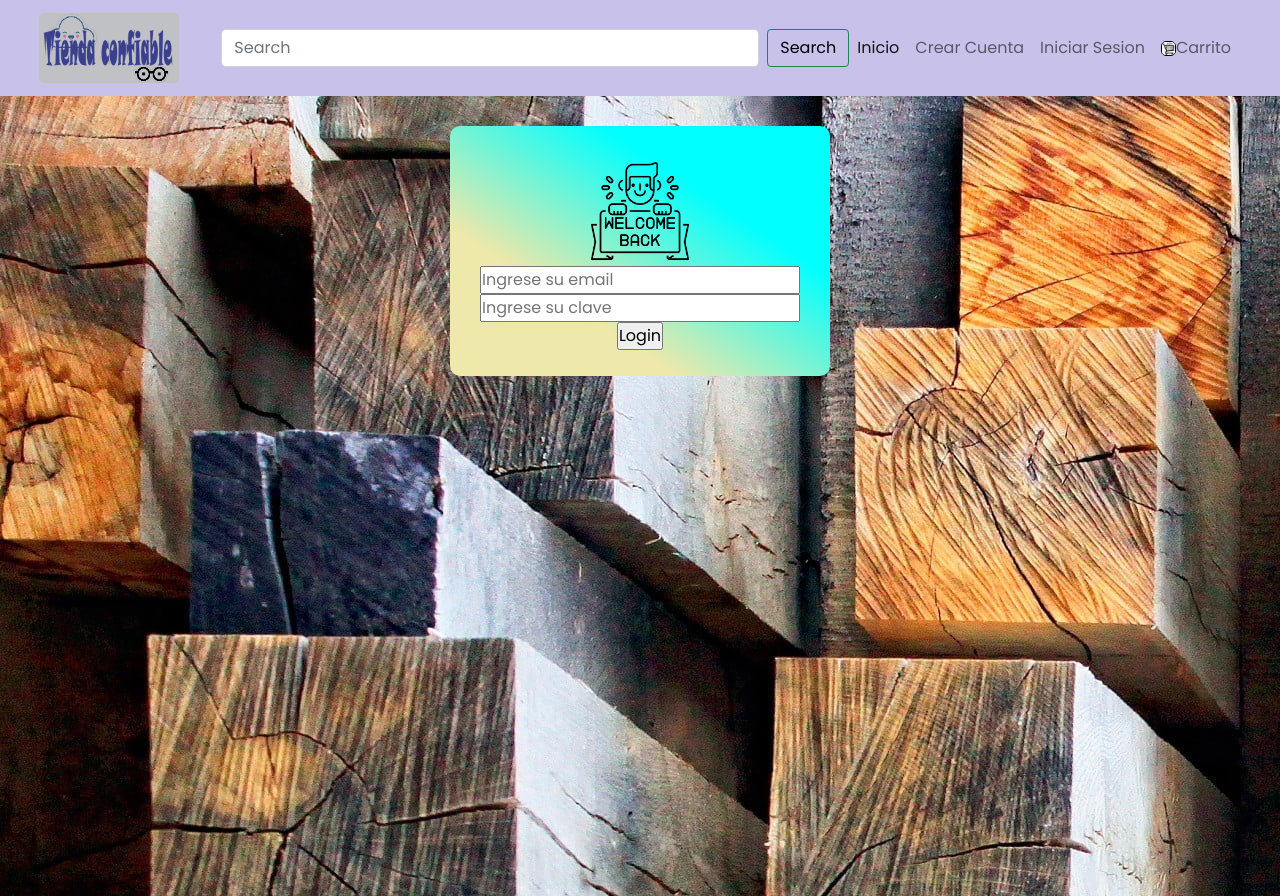
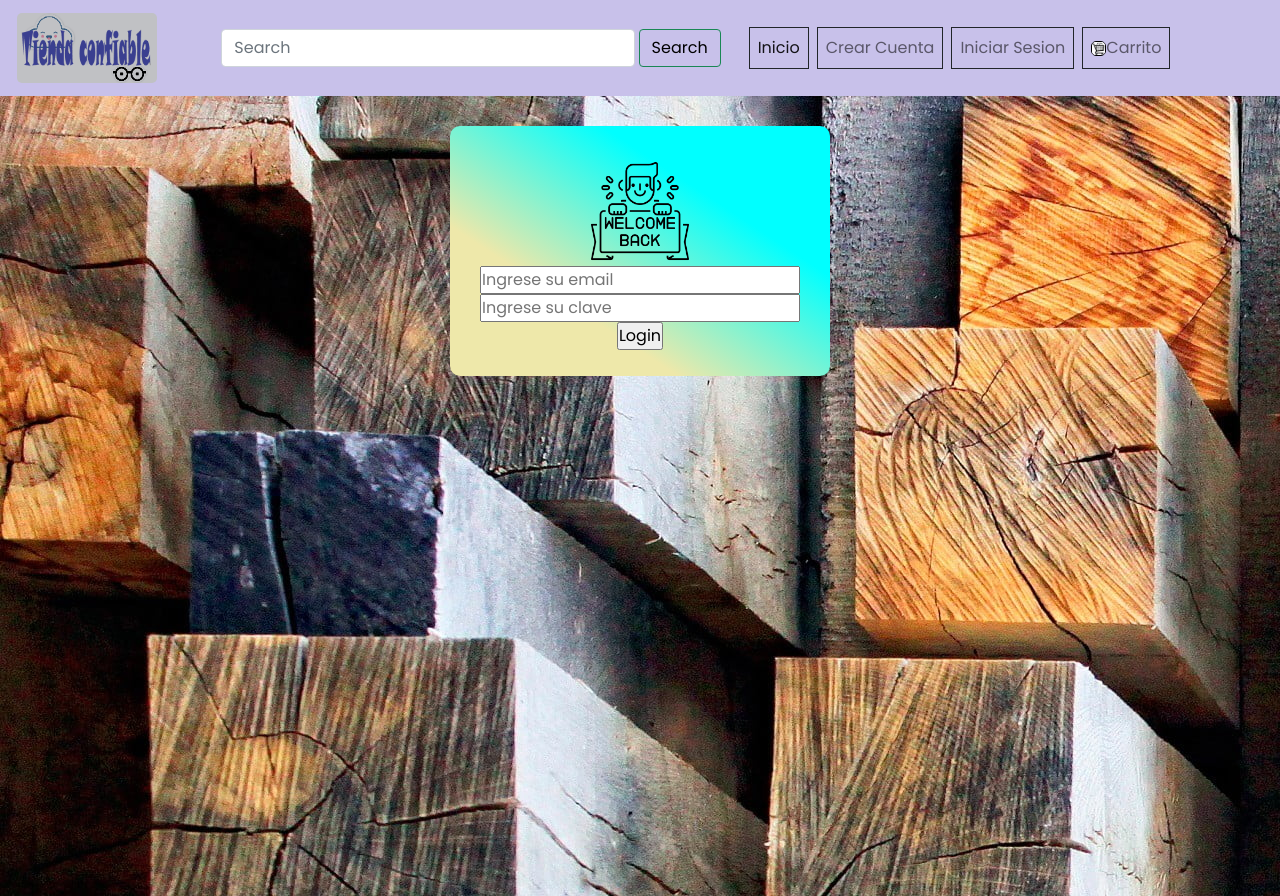
Before and after one commit to PedroArandaMaciel/TiendaComision37585, a website: page secciones/sesion.html in a window 1280 px wide. Shown: the top 896 px of the page. Drawn offline with nearby package versions, Linux system fonts and the light colour scheme.

Commit message:
navbar terminada y aplicada en todas las secciones

```diff
--- a/secciones/sesion.html
+++ b/secciones/sesion.html
@@ -14,30 +14,30 @@
 <body>
     <nav class="navbar navbar-expand-lg navbar-light">
         <div class="container-fluid">
-            <div class="divLogo col-xs-12 col-md-2 col-lg-2">
+            <div class="d-flex justify-content-start divLogo col-xs-2 col-md-2 col-lg-2">
                 <a href="../index.html"><img src="../img/logo.PNG" alt="logo pagina" id="logo"></a>
             </div>
-            <form class="d-flex col-xs-12 col-md-8 col-lg-6">
-                <input class="form-control me-2" type="search" placeholder="Search" aria-label="Search">
-                <button class="btn btn-outline-success" type="submit">Search</button>
+            <form class="d-flex col-xs-8 col-md-8 col-lg-5">
+                <input class="form-control me-1" type="search" placeholder="Search" aria-label="Search">
+                <button class="btn btn-outline-success btnOcultar me-4" type="submit">Search</button>
             </form>
             <button class="navbar-toggler" type="button" data-bs-toggle="collapse"
                 data-bs-target="#navbarSupportedContent" aria-controls="navbarSupportedContent" aria-expanded="false"
                 aria-label="Toggle navigation">
                 <span class="navbar-toggler-icon"></span>
             </button>
-            <div class="collapse navbar-collapse col-xs-12 col-md-2 col-lg-4" id="navbarSupportedContent">
-                <ul class="navbar-nav me-auto mb-2 mb-lg-0">
-                    <li class="nav-item d-flex align-items-center justify-content-center">
+            <div class="collapse navbar-collapse col-xs-2 col-md-2 col-lg-5" id="navbarSupportedContent">
+                <ul class="navbar-nav me-auto">
+                    <li class="nav-item d-flex align-items-center justify-content-center border border-dark m-1">
                         <a class="nav-link active" aria-current="page" href="../index.html">Inicio</a>
                     </li>
-                    <li class="nav-item">
+                    <li class="nav-item border border-dark m-1">
                         <a class="nav-link" href="registro.html">Crear Cuenta</a>
                     </li>
-                    <li class="nav-item">
+                    <li class="nav-item border border-dark m-1">
                         <a class="nav-link" href="sesion.html">Iniciar Sesion</a>
                     </li>
-                    <li class="nav-item d-flex align-items-center justify-content-center">
+                    <li class="nav-item d-flex align-items-center justify-content-center border border-dark m-1">
                         <a class="nav-link" href="carrito.html"><img id="carritoImg" src="../img/carrito.jpg"
                                 alt="">Carrito</a>
                     </li>
```
Also changed, not shown: index.html (+8 -8 lines), secciones/carrito.html (+12 -12 lines), secciones/noticias.html (+12 -12 lines), secciones/registro.html (+12 -12 lines).
